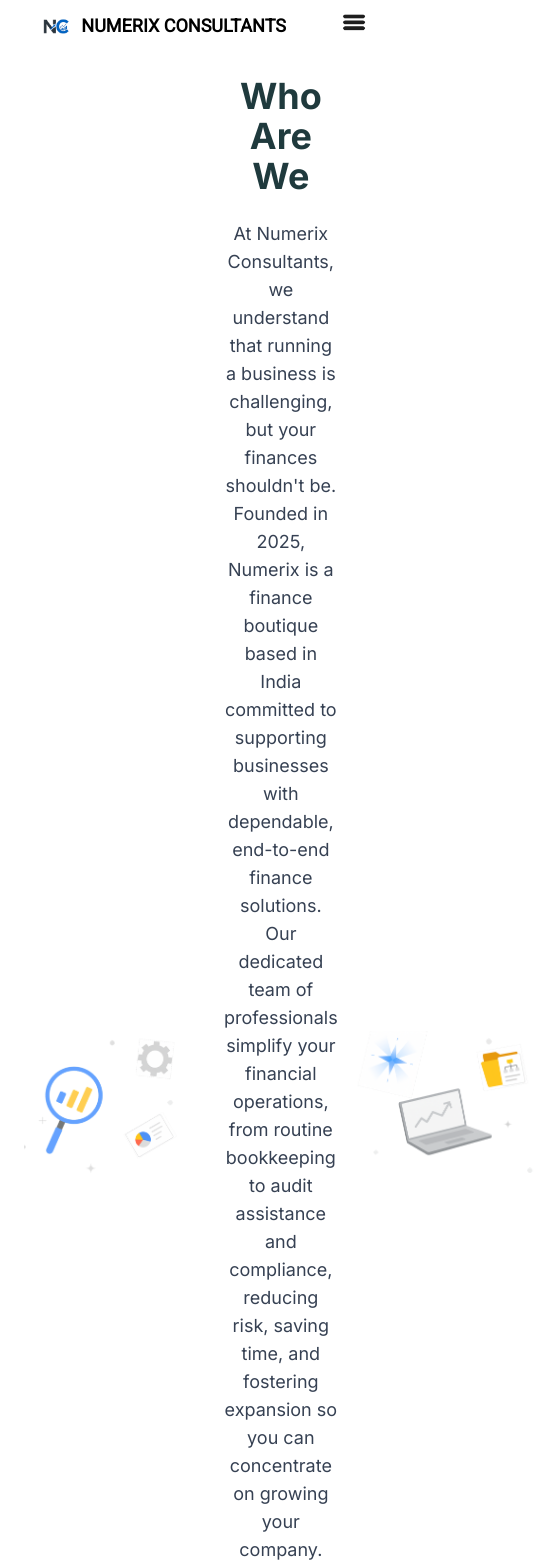
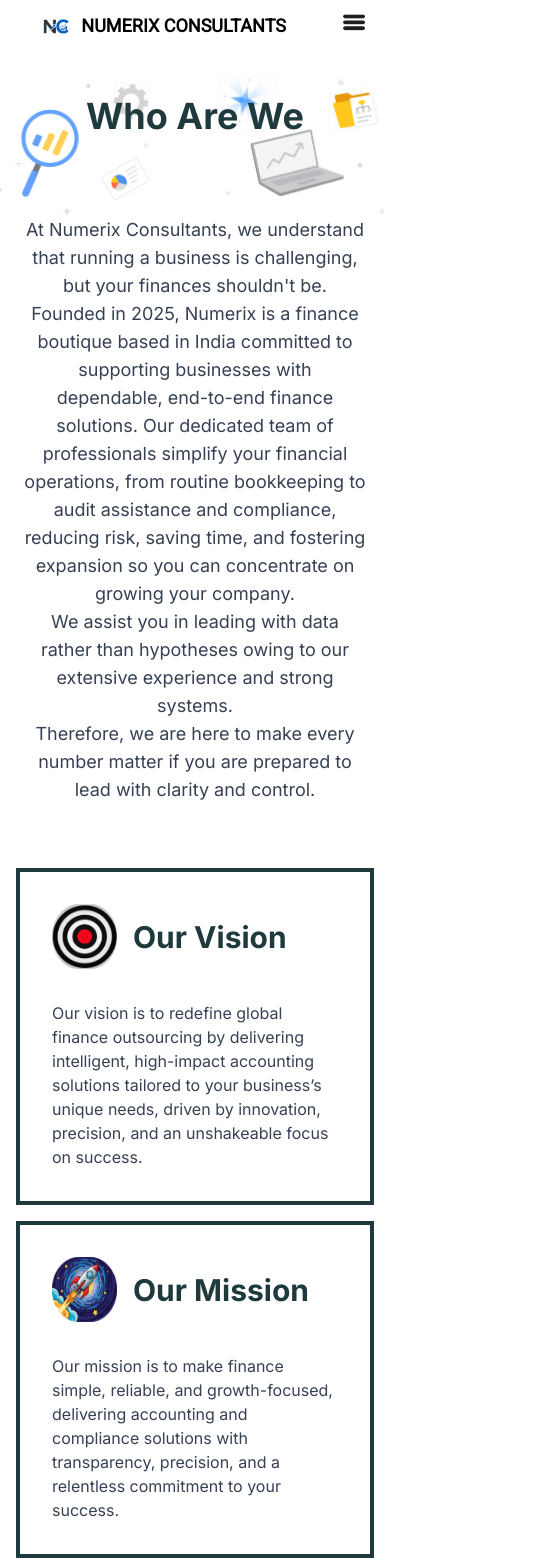
Before and after one commit to prakshaljain7/numerix-consultants, a Next.js app: page /about in a window 390 px wide. Shown: the top 1568 px of the page, 538 px wide, since content can reach past the window. Built offline with nearby package versions, Linux system fonts and the light colour scheme.

Commit message:
about page mobile

```diff
--- a/src/app/about/page.jsx
+++ b/src/app/about/page.jsx
@@ -40,20 +40,20 @@ export default function AboutPage() {
   return (
     <div className='min-h-screen bg-white'>
       <Navbar />
-      <div>
+      <div className='relative mt-5 md:mt-0'>
         <div className='flex flex-row items-center mx-6'>
           <Image
             src={AboutBannerLeft}
             alt='About Banner Left'
             width={200}
             height={200}
-            className='object-contain'
+            className='absolute md:relative object-contain top-0 left-0 z-0'
           />
-          <div>
+          <div className='position-relative z-10'>
             <h1 className='text-4xl font-bold mb-6 text-center text-[#1F3A3D] mt-6'>
               Who Are We
             </h1>
-            <p className='text-gray-700 text-lg text-center'>
+            <p className='text-gray-700 text-lg text-center mt-20 md:mt-0'>
               At Numerix Consultants, we understand that running a business is
               challenging, but your finances shouldn't be.
               <br /> Founded in 2025, Numerix is a finance boutique based in
@@ -74,7 +74,7 @@ export default function AboutPage() {
             alt='About Banner Right'
             width={200}
             height={200}
-            className='object-contain'
+            className='absolute md:relative object-contain top-0 right-0 z-0'
           />
         </div>
       </div>
@@ -82,7 +82,7 @@ export default function AboutPage() {
         {infoSections.map((section, index) => (
           <div
             key={section.title}
-            className={`mb-16 last:mb-0 flex gap-8 p-8 border-4 border-[#1F3A3D] align-items-center relative`}
+            className={`mb-4 md:mb-16 last:mb-0 flex gap-8 p-8 border-4 border-[#1F3A3D] align-items-center relative flex md:flex-row flex-col`}
           >
             <div className='absolute top-0 right-0'>
               <Image
@@ -90,22 +90,25 @@ export default function AboutPage() {
                 alt={'About Corner Decoration'}
                 width={225}
                 height={96}
-                className='w-[70px] h-auto'
+                className='hidden md:block w-[70px] h-auto'
               />
             </div>
 
-            <div className='min-w-[225px] h-[190px]'>
+            <div className='flex flex-row items-center min-w-[225px] md:h-[190px] gap-4'>
               <Image
                 src={section.image}
                 alt={section.alt}
-                width={225}
-                height={190}
-                className='w-[225px] h-[190px]'
+                width={65}
+                height={65}
+                className='w-[65px] md:w-[225px] h-[65px] md:h-[190px]'
               />
+              <h2 className='block md:hidden text-3xl font-bold text-[#1F3A3D]'>
+                {section.title}
+              </h2>
             </div>
 
             <div className='flex flex-col justify-center'>
-              <h2 className='text-3xl font-bold mb-4 text-[#1F3A3D]'>
+              <h2 className='hidden md:block text-3xl font-bold mb-4 text-[#1F3A3D]'>
                 {section.title}
               </h2>
               <p className='text-gray-700'>{section.text}</p>
```
